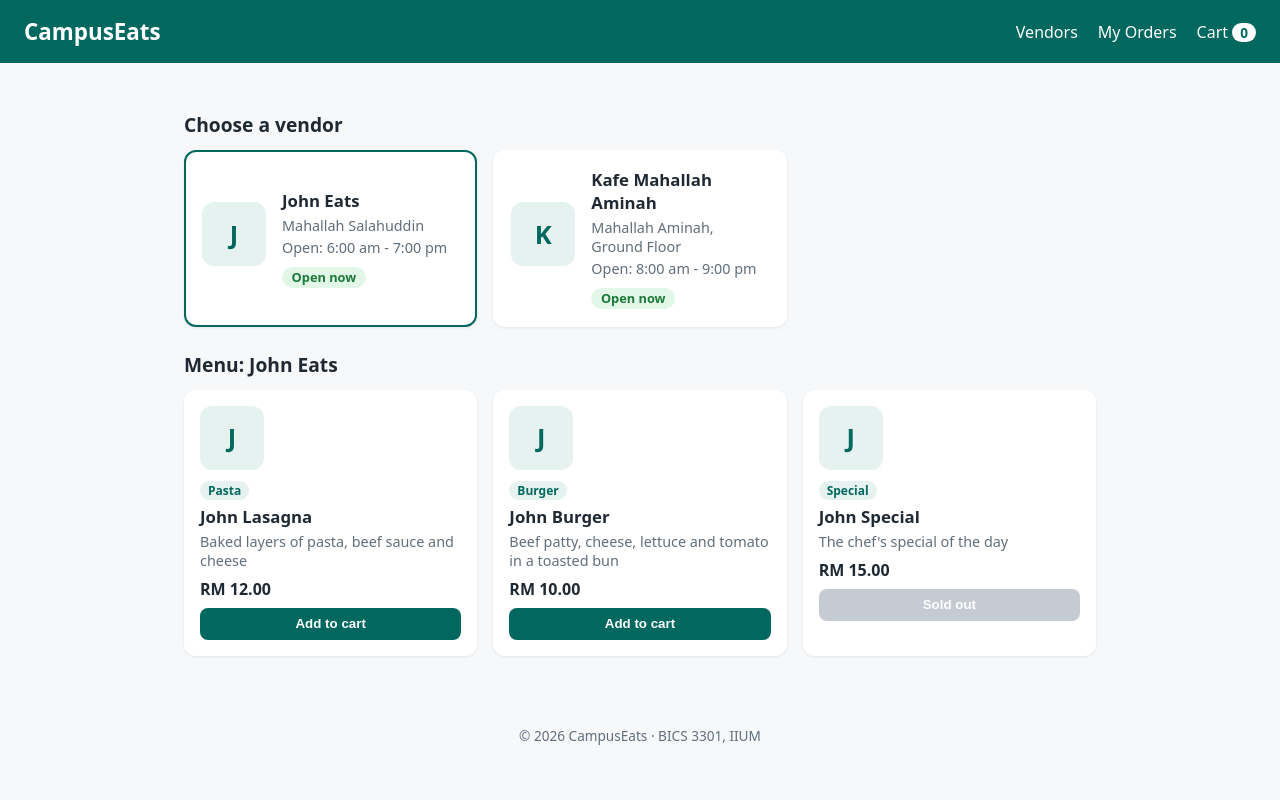
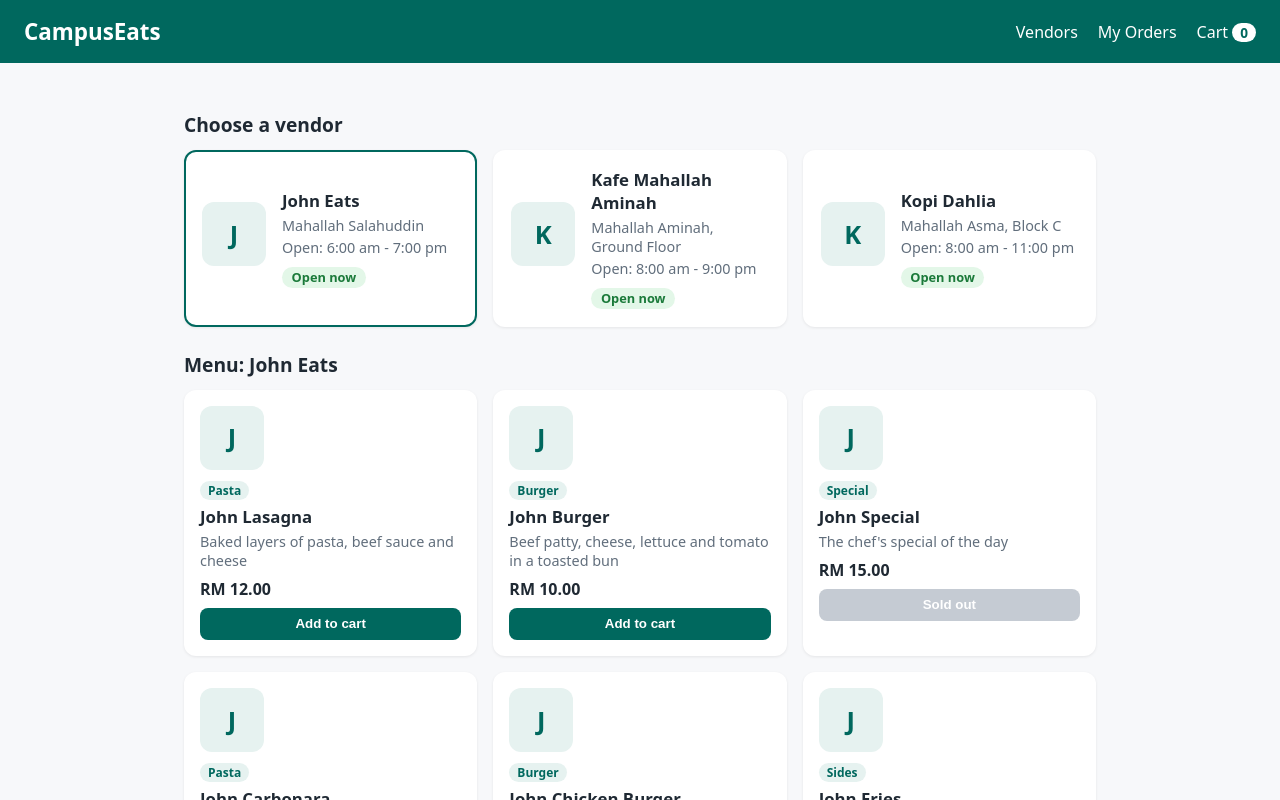
Before and after one commit to ShmortGuac/campuseats-2413257, a React (Vite) app: page / in a window 1280 px wide. Shown: the top 800 px of the page. Built offline with nearby package versions, Linux system fonts and the light colour scheme.

Commit message:
Load vendors from mock API with loading and error states

```diff
--- /dev/null
+++ b/public/api/vendors.json
@@ -0,0 +1,41 @@
+[
+  {
+    "id": "2413257-john-eats",
+    "name": "John Eats",
+    "location": "Mahallah Salahuddin",
+    "openHours": "6:00 am - 7:00 pm",
+    "isOpen": true,
+    "menu": [
+      { "id": "2413257-m1", "name": "John Lasagna", "description": "Baked layers of pasta, beef sauce and cheese", "price": 12, "category": "Pasta", "available": true, "popular": true },
+      { "id": "2413257-m2", "name": "John Burger", "description": "Beef patty, cheese, lettuce and tomato in a toasted bun", "price": 10, "category": "Burger", "available": true, "popular": true },
+      { "id": "2413257-m3", "name": "John Special", "description": "The chef's special of the day", "price": 15, "category": "Special", "available": false, "popular": false },
+      { "id": "2413257-m4", "name": "John Carbonara", "description": "Spaghetti in a creamy sauce with chicken slices", "price": 11, "category": "Pasta", "available": true, "popular": false },
+      { "id": "2413257-m5", "name": "John Chicken Burger", "description": "Crispy fried chicken fillet with mayo and lettuce", "price": 9, "category": "Burger", "available": true, "popular": false },
+      { "id": "2413257-m6", "name": "John Fries", "description": "Crispy fries with cheese sauce", "price": 5, "category": "Sides", "available": true, "popular": true },
+      { "id": "2413257-m7", "name": "John Iced Lemon Tea", "description": "Freshly brewed tea with lemon and ice", "price": 3.5, "category": "Drinks", "available": true, "popular": false },
+      { "id": "2413257-m8", "name": "John Mango Smoothie", "description": "Blended mango with milk and ice", "price": 6, "category": "Drinks", "available": true, "popular": false }
+    ]
+  },
+  {
+    "id": "0000001-kafe-aminah",
+    "name": "Kafe Mahallah Aminah",
+    "location": "Mahallah Aminah, Ground Floor",
+    "openHours": "8:00 am - 9:00 pm",
+    "isOpen": true,
+    "menu": [
+      { "id": "0000001-m1", "name": "Nasi Ayam Penyet", "description": "Smashed fried chicken with sambal and rice", "price": 9, "category": "Rice", "available": true, "popular": true },
+      { "id": "0000001-m2", "name": "Air Bandung", "description": "Rose syrup with milk", "price": 3, "category": "Drinks", "available": true, "popular": false }
+    ]
+  },
+  {
+    "id": "0000002-kopi-dahlia",
+    "name": "Kopi Dahlia",
+    "location": "Mahallah Asma, Block C",
+    "openHours": "8:00 am - 11:00 pm",
+    "isOpen": true,
+    "menu": [
+      { "id": "0000002-m1", "name": "Teh Tarik", "description": "Pulled milk tea", "price": 2.5, "category": "Drinks", "available": true, "popular": true },
+      { "id": "0000002-m2", "name": "Roti Canai", "description": "Flatbread with dhal curry", "price": 2, "category": "Bread", "available": true, "popular": false }
+    ]
+  }
+]
--- a/src/App.jsx
+++ b/src/App.jsx
@@ -1,23 +1,59 @@
-import { useState } from 'react'
-import vendors from './data/vendors.js'
+import { useEffect, useState } from 'react'
 import Header from './components/Header.jsx'
 import VendorCard from './components/VendorCard.jsx'
 import MenuList from './components/MenuList.jsx'
 import Footer from './components/Footer.jsx'
+import { Loading, ErrorMessage } from './components/Status.jsx'
 
 function App() {
-  const [selectedVendorId, setSelectedVendorId] = useState(vendors[0].id)
+  const [vendors, setVendors] = useState([])
+  const [loading, setLoading] = useState(true)
+  const [error, setError] = useState(null)
+  const [reloadKey, setReloadKey] = useState(0)
+  const [selectedVendorId, setSelectedVendorId] = useState(null)
   const selectedVendor = vendors.find((v) => v.id === selectedVendorId)
   const [cart, setCart] = useState([])
+
+  useEffect(() => {
+    const controller = new AbortController()
+
+    fetch('/api/vendors.json', { signal: controller.signal })
+      .then((res) => {
+        if (!res.ok) throw new Error(`HTTP ${res.status}`)
+        return res.json()
+      })
+      .then((data) => {
+        setVendors(data)
+        setSelectedVendorId(data[0].id) // select the first vendor once data arrives
+      })
+      .catch((err) => {
+        if (err.name !== 'AbortError') setError(err.message)
+      })
+      .finally(() => {
+        if (!controller.signal.aborted) setLoading(false)
+      })
+
+    return () => controller.abort()
+  }, [reloadKey])
+
+  function handleRetry() {
+    setError(null)
+    setLoading(true)
+    setReloadKey((k) => k + 1)
+  }
 
   function handleAddToCart(item) {
     setCart((prevCart) => [...prevCart, item])   // a NEW array, never cart.push()
   }
 
-  return (
-    <>
-      <Header cartCount={cart.length} />
-      <main className="container">
+  let content
+  if (loading) {
+    content = <Loading />
+  } else if (error) {
+    content = <ErrorMessage message={error} onRetry={handleRetry} />
+  } else {
+    content = (
+      <>
         <section>
           <h2 className="section-title">Choose a vendor</h2>
           <div className="vendor-grid">
@@ -35,7 +71,14 @@ function App() {
           <h2 className="section-title">Menu: {selectedVendor.name}</h2>
           <MenuList items={selectedVendor.menu} onAdd={handleAddToCart} />
         </section>
-      </main>
+      </>
+    )
+  }
+
+  return (
+    <>
+      <Header cartCount={cart.length} />
+      <main className="container">{content}</main>
       <Footer />
     </>
   )
--- /dev/null
+++ b/src/components/Status.jsx
@@ -0,0 +1,13 @@
+// Small components for the loading and error states of fetched data.
+export function Loading() {
+  return <p className="muted" role="status">Loading menus…</p>
+}
+
+export function ErrorMessage({ message, onRetry }) {
+  return (
+    <div className="card error" role="alert">
+      <p>Could not load menus: {message}</p>
+      <button className="btn" onClick={onRetry}>Try again</button>
+    </div>
+  )
+}
--- a/src/data/vendors.js
+++ /dev/null
@@ -1,27 +0,0 @@
-const vendors = [
-  {
-    id: 'my-restaurant',
-    name: 'John Eats',
-    location: 'Mahallah Salahuddin',
-    openHours: '6:00 am - 7:00 pm',
-    isOpen: true,
-    menu: [
-      { id: 'my-1', name: 'John Lasagna', description: 'Baked layers of pasta, beef sauce and cheese', price: 12, category: 'Pasta', available: true },
-      { id: 'my-2', name: 'John Burger', description: 'Beef patty, cheese, lettuce and tomato in a toasted bun', price: 10, category: 'Burger', available: true },
-      { id: 'my-3', name: 'John Special', description: "The chef's special of the day", price: 15, category: 'Special', available: false },
-    ],
-  },
-  {
-    id: 'kafe-aminah',
-    name: 'Kafe Mahallah Aminah',
-    location: 'Mahallah Aminah, Ground Floor',
-    openHours: '8:00 am - 9:00 pm',
-    isOpen: true,
-    menu: [
-      { id: 'ami-1', name: 'Nasi Ayam Penyet', description: 'Smashed fried chicken with sambal and rice', price: 9, category: 'Rice', available: true },
-      { id: 'ami-2', name: 'Air Bandung', description: 'Rose syrup with milk', price: 3, category: 'Drinks', available: true },
-    ],
-  },
-]
-
-export default vendors
```
Also changed, not shown: 1 other file (tests, documents, lock files or other folders).
